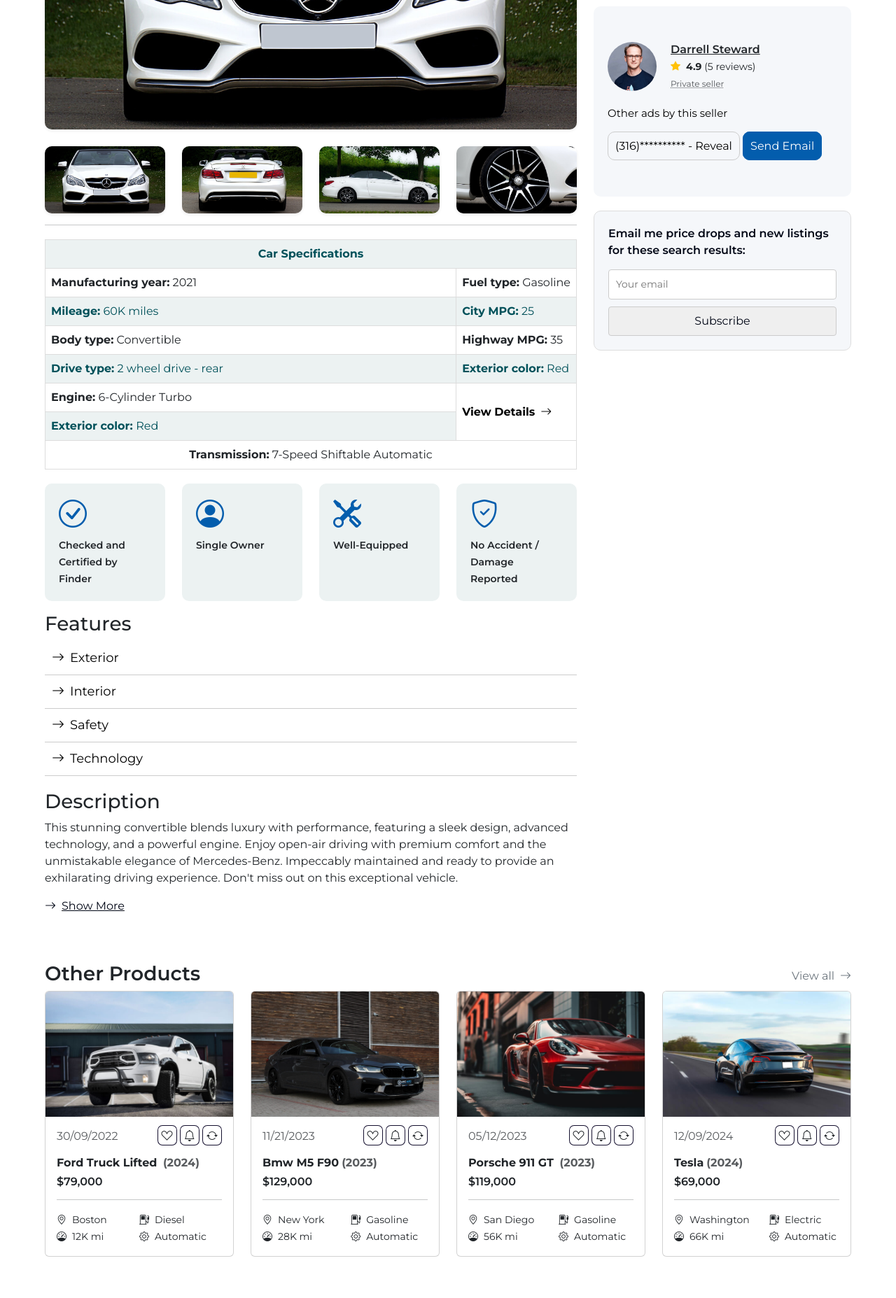
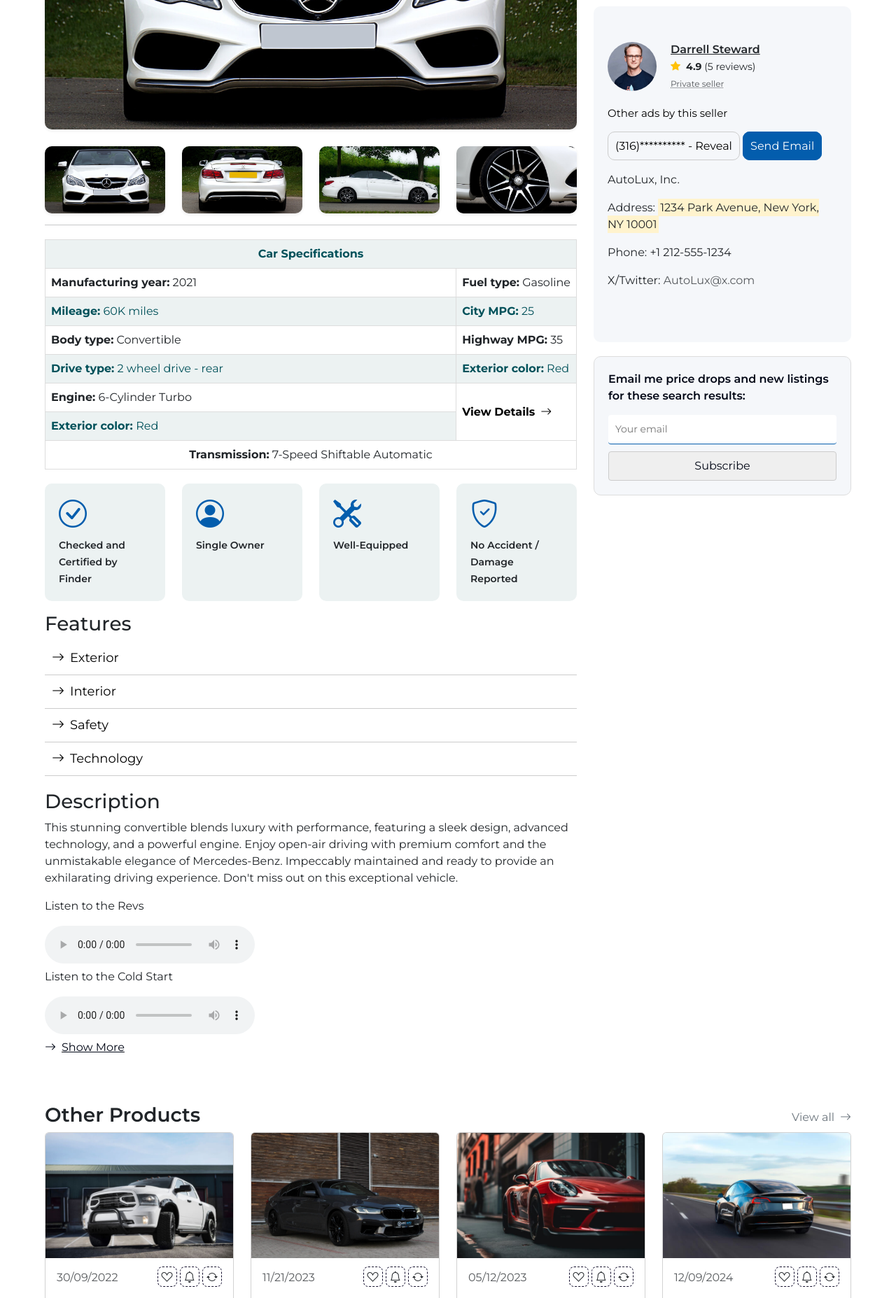
Before and after one commit to drenxhyliqi/WEB24_GR16, a PHP site: page /product.html in a window 1280 px wide. Shown: the part 441-2296 px from the top of the page at 70% size. Run offline with PHP 8.4, Linux system fonts and the light colour scheme; some libraries are stand-ins or nearby versions.

Commit message:
Audio and some changes

```diff
--- a/assets/style.css
+++ b/assets/style.css
@@ -137,7 +137,7 @@
 .bi-suit-heart,
 .bi-bell,
 .bi-arrow-repeat{
-    border: 1px solid #15102f;
+    border: 1px dashed #15102f;
     padding: 5px 5px 3px 5px;
     border-radius: 25%;
     cursor: pointer;
@@ -272,7 +272,7 @@
 .footer-info{
     background-color: #000615;
     color: rgba(255, 255, 255, 0.855);
-    border: solid #000615 1px;
+    border: 1px dashed #000615;
 }
 .footer-lists p{
     font-size: large;
@@ -343,12 +343,19 @@
 }
 .questions-body{
     display: flex;
+    border: none;
 }
 #questionsImg{
     border-radius: 50%;
     width: 140px;
     height: 130px;
     margin-right: 30px;
+}
+input, textarea {
+    border: none !important;
+    border-bottom: 1px solid #035dad !important;
+    outline: none;
+    border-radius: 0;
 }
 
 .contactForm {
--- a/product.html
+++ b/product.html
@@ -290,7 +290,7 @@
 
                 <!-- Specifications Table -->
                 <div class="table-container">
-                    <table style="width: 100%; border-color: #f0f0f0;">
+                    <table style="width: 100%; border-color: #f0f0f0;" cellspacing="10" cellpadding="8">
                         <thead>
                             <tr>
                                 <th colspan="2" style="background-color: #ECF2F2; color: #00515a; text-align: center;">
@@ -372,8 +372,10 @@
                     <ol>
                         <li>Alloy Wheels</li>
                         <li>Sunroof / Moonroof</li>
-                        <li>Tinged glass</li>
-                        <li>LED Headlights</li>
+                        <ul>
+                            <li>Tinged glass</li>
+                            <li>LED Headlights</li>
+                        </ul>
                         <li>Foldable Roof</li>
                         <li>Tow Hitch</li>
                     </ol>
@@ -465,6 +467,21 @@
                             A205 Cabriolet is the perfect choice for those who desire a blend of sophistication,
                             comfort, and thrilling performance in their next vehicle.</p>
                     </div>
+                    <div class="audio">
+                        <p>Listen to the Revs</p>
+                        <audio controls>
+                            <source src="/assets/video/rev.mp3" type="audio/mp3">
+                            Your browser does not support the audio element.
+                        </audio>
+                    </div>
+                    <div class="audio">
+                        <p>Listen to the Cold Start</p>
+                        <audio controls>
+                            <source src="/assets/video/coldstart.mp3" type="audio/mp3">
+                            Your browser does not support the audio element.
+                        </audio>
+                    </div>
+
                     <span class="show-more" onclick="showMore()"><i class="bi bi-arrow-right me-2"></i>Show More</span>
                 </div>
             </div>
@@ -499,6 +516,14 @@
                         <a href="/products.html" id="link">Other ads by this seller</a><br>
                         <a href="tel:+12345678" id="phone" class="d-block d-md-inline">(316)********** - Reveal</a>
                         <a href="mailto:ndouedison02@gmail.com" id="email" class="d-block d-md-inline">Send Email</a>
+                        <address class="mt-4">
+                            <p>AutoLux, Inc.</p>
+                            <p>Address: <mark>1234 Park Avenue, New York, NY 10001</mark>
+                            </p>
+                            <p>Phone: +1 212-555-1234</p>
+                            <p>X/Twitter: <a href="https://twitter.com/AutoLux"
+                                    class="text-decoration-none text-muted">AutoLux@x.com</a></p>
+                        </address>
                     </div>
 
                     <!-- Email Me -->
```
Also changed, not shown: about.html (+19 -3 lines), contact.html (+90 -33 lines), 2 other files.
